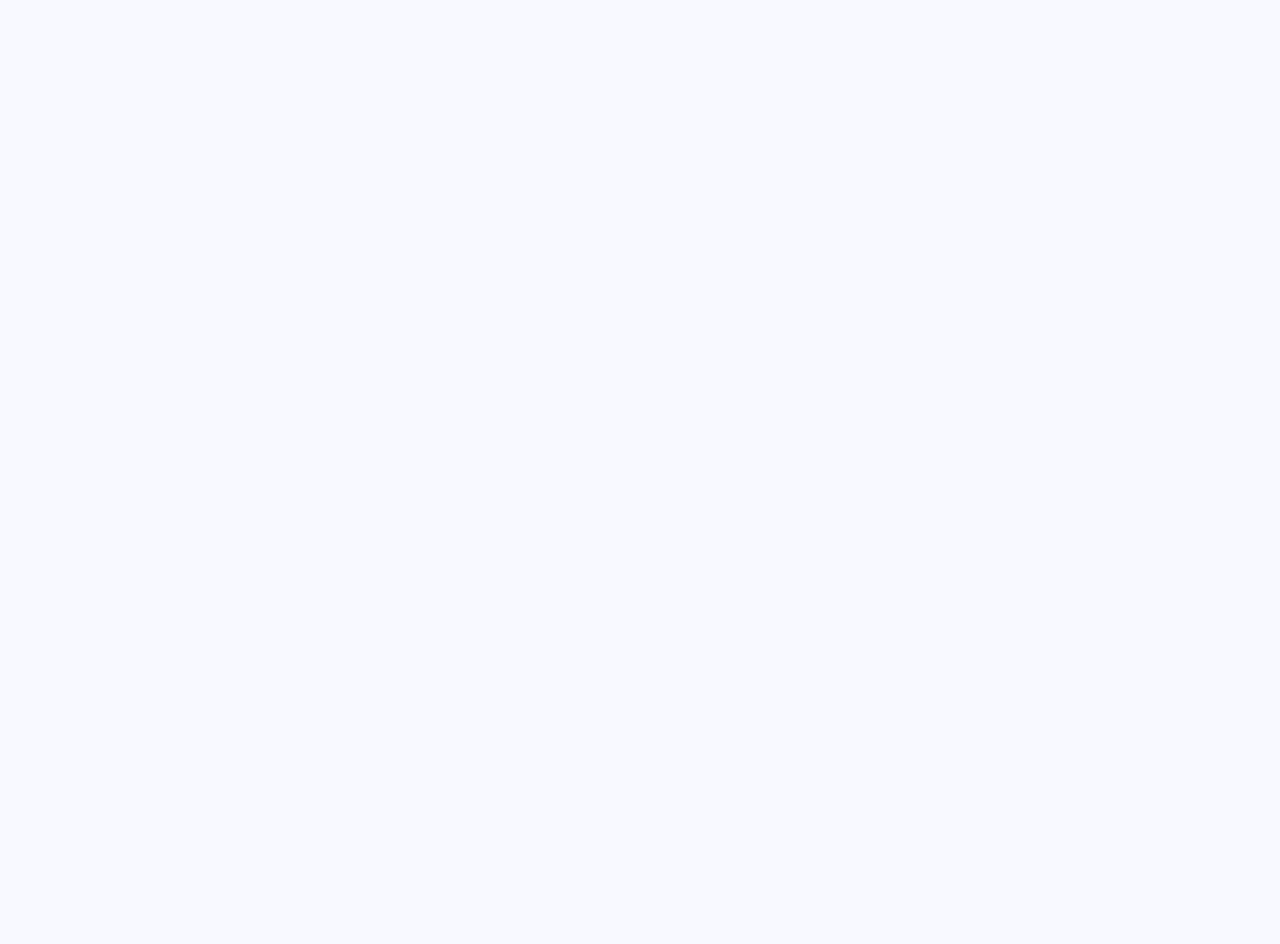
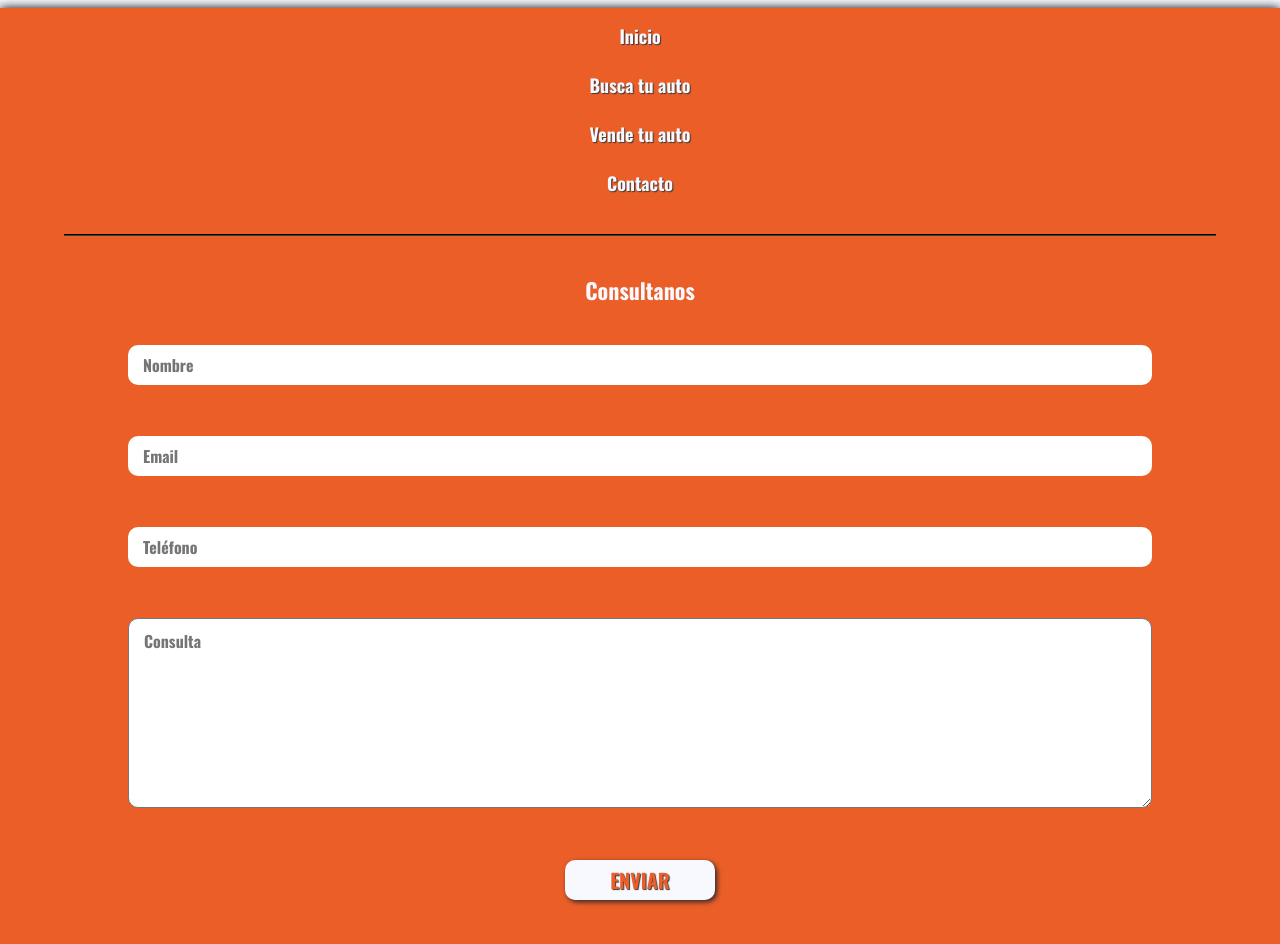
Before and after one commit to fraancofenoglio/autos-bragado, a React (Create React App) app: page / in a window 1280 px wide. Shown: the part 3320-4264 px from the top of the page. Before the commit the page ends 3264 px from the top, so only its background shows below. Built offline with nearby package versions, Linux system fonts and the light colour scheme; a web font is replaced by a local one.

Commit message:
agregando footer

```diff
--- a/src/App.js
+++ b/src/App.js
@@ -21,8 +21,32 @@ function App() {
 
       <Sucursales/>
 
+      <footer>
 
+        <div className="footer-links">
+          <a href="/">Inicio</a>
+          <a href="/">Busca tu auto</a>
+          <a href="/">Vende tu auto</a>
+          <a href="/">Contacto</a>
+        </div>
 
+        <h3>Consultanos</h3>
+
+        <div className="form-container-footer">
+          <form>
+            <input type="text" placeholder="Nombre"/>
+
+            <input type="email" placeholder="Email"/>
+
+            <input type="number" placeholder="Teléfono"/>
+
+            <textarea rows="7" cols="40" placeholder="Consulta"></textarea>
+
+            <input type="submit" value="ENVIAR" className="form-footer-button"/>
+          </form>
+        </div>
+
+      </footer>
 
     </>
   );
--- a/src/index.css
+++ b/src/index.css
@@ -409,6 +409,94 @@ nav svg {
 
 }
 
+footer {
+  display: flex;
+  flex-direction: column;
+  align-items: center;
+  width: 100vw;
+  margin-top: 5%;
+  background-color: #EB5E28;
+  box-shadow: 0px 0px 10px rgb(0, 0, 0);
+}
+
+footer h3 {
+  color: #f8f9ff;
+  font-size: 22px;
+  font-family: 'Oswald', sans-serif;
+  margin: 3% 0%;
+}
+
+.footer-links {
+  width: 90%;
+  display: flex;
+  flex-direction: column;
+  align-items: center;
+  border-bottom: 2px groove #3b3b3b;
+  padding: 15px 0px;
+}
+
+.footer-links a {
+  text-decoration: none;
+  font-size: 18px;
+  font-family: 'Oswald', sans-serif;
+  color: #f8f9ff;
+  text-shadow: 1px 1px 1px #3b3b3b;
+  margin-bottom: 2%;
+
+}
+
+.form-container-footer {
+  width: 100%;
+  display: flex;
+  flex-direction: column;
+  align-items: center;
+}
+
+.form-container-footer form {
+  display: flex;
+  flex-direction: column;
+  justify-content: center;
+  align-items: center;
+  width: 80%;
+}
+
+.form-container-footer input {
+  width: 100%;
+  height: 40px;
+  margin-bottom: 5%;
+  padding: 0px 15px;
+  border-radius: 10px;
+  border: none;
+  font-family: 'Oswald', sans-serif;
+  color: #5d5d60;
+  font-size: 16px;
+}
+
+.form-container-footer textarea {
+  width: 100%;
+  border-radius: 10px;
+  margin-bottom: 5%;
+  padding: 10px 15px;
+  font-family: 'Oswald', sans-serif;
+  color: #5d5d60;
+  font-size: 16px;
+}
+
+.form-footer-button {
+  width: 150px !important;
+  background-color: #f8f9ff;
+  color: #EB5E28 !important;
+  font-size: 20px !important;
+  box-shadow: 2px 2px 5px #27272a;
+  transition: 0.3s;
+  text-shadow: 1px 1px 1px #3b3b3b;
+}
+
+.form-footer-button:hover {
+  box-shadow: none;
+}
+
+
 @media only screen and (min-width: 800px){
   .slider {
       min-height: 70vh;
```
